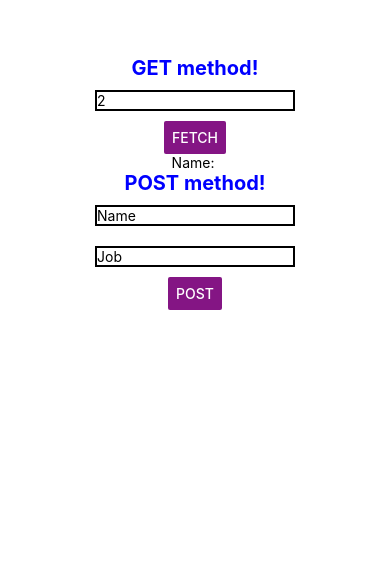
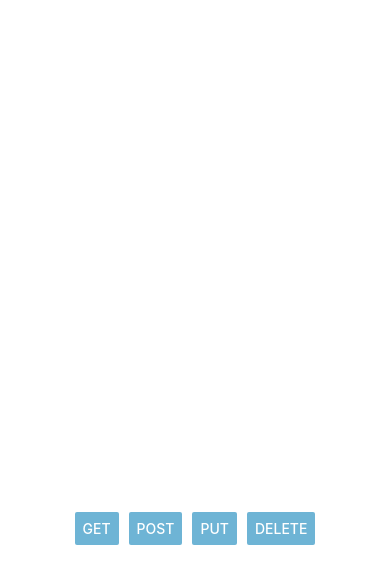
Before and after one commit to chiranjeev13/AndroidClub, a React Native app: screen / in a window 390 px wide. Shown: the part 239-822 px from the top of the page. Built offline with nearby package versions, Linux system fonts and the light colour scheme.

Commit message:
ADDED: PUT and DELETE

```diff
--- a/App.js
+++ b/App.js
@@ -7,6 +7,7 @@ import {
   Button,
   TextInput,
   ToastAndroid,
+  KeyboardAvoidingView,
 } from "react-native";
 
 export default function App() {
@@ -15,7 +16,9 @@ export default function App() {
   const [name, setName] = useState("");
   const [job, setJob] = useState("");
 
-  const fetchTodo = () => {
+  const [showMethod, setShowMethod] = useState(null);
+
+  const fetchUser = () => {
     fetch(`https://reqres.in/api/users/${id}`)
       .then((response) => response.json())
       .then((json) =>
@@ -23,7 +26,7 @@ export default function App() {
       );
   };
 
-  const postTodo = () => {
+  const AddUser = () => {
     fetch("https://reqres.in/api/users", {
       method: "POST",
       body: {
@@ -43,8 +46,37 @@ export default function App() {
       });
   };
 
+  const UpdateUser = () => {
+    fetch("https://reqres.in/api/users/" + id, {
+      method: "PUT",
+      body: {
+        name: name,
+        job: job,
+      },
+      headers: {
+        "Content-type": "application/json; charset=UTF-8",
+      },
+    })
+      .then((response) => response.json())
+      .then((json) => {
+        console.log(json);
+        ToastAndroid.show("Updated object", ToastAndroid.SHORT);
+      });
+  };
+
+  const DeleteUser = () => {
+    fetch("https://reqres.in/api/users/" + id, {
+      method: "DELETE",
+    }).then((response) => {
+      console.log(response);
+      ToastAndroid.show("Deleted object", ToastAndroid.SHORT);
+    });
+  };
+
   return (
     <View style={styles.container}>
+      {showMethod === "GET" && (
+        <View style={styles.methodContainer}>
           <Text style={styles.header}>GET method!</Text>
           <TextInput
             placeholder="ID"
@@ -52,8 +84,17 @@ export default function App() {
             value={id}
             onChangeText={setID}
           />
-      <Button title="Fetch" onPress={fetchTodo} color="#841584" />
+          <Button
+            title="Fetch"
+            style={styles.button}
+            onPress={fetchUser}
+            color="#6EB4D5"
+          />
           <Text>Name: {getName}</Text>
+        </View>
+      )}
+      {showMethod === "POST" && (
+        <View style={styles.methodContainer}>
           <Text style={styles.header}>POST method!</Text>
           <TextInput
             placeholder="Name"
@@ -67,7 +108,90 @@ export default function App() {
             value={job}
             onChangeText={setJob}
           />
-      <Button title="Post" onPress={postTodo} color="#841584" />
+          <Button
+            title="Post"
+            style={styles.button}
+            onPress={AddUser}
+            color="#6EB4D5"
+          />
+        </View>
+      )}
+
+      {showMethod === "PUT" && (
+        <View style={styles.methodContainer}>
+          <Text style={styles.header}>PUT method!</Text>
+          <TextInput
+            placeholder="Id"
+            style={styles.input}
+            value={id}
+            onChangeText={setID}
+          />
+          <TextInput
+            placeholder="Name"
+            style={styles.input}
+            value={name}
+            onChangeText={setName}
+          />
+          <TextInput
+            placeholder="Job"
+            style={styles.input}
+            value={job}
+            onChangeText={setJob}
+          />
+          <Button
+            title="Post"
+            style={styles.button}
+            onPress={UpdateUser}
+            color="#6EB4D5"
+          />
+        </View>
+      )}
+      {showMethod === "DELETE" && (
+        <View style={styles.methodContainer}>
+          <Text style={styles.header}>DELETE method!</Text>
+          <TextInput
+            placeholder="Id"
+            style={styles.input}
+            value={id}
+            onChangeText={setID}
+          />
+          <Button
+            title="Post"
+            style={styles.button}
+            onPress={DeleteUser}
+            color="#6EB4D5"
+          />
+        </View>
+      )}
+      <View style={styles.optionsButton}>
+        <Button
+          title="GET"
+          style={styles.button}
+          onPress={() => setShowMethod("GET")}
+          color="#6EB4D5"
+        />
+
+        <Button
+          title="POST"
+          style={styles.button}
+          onPress={() => setShowMethod("POST")}
+          color="#6EB4D5"
+        />
+
+        <Button
+          title="PUT"
+          style={styles.button}
+          onPress={() => setShowMethod("PUT")}
+          color="#6EB4D5"
+        />
+
+        <Button
+          title="DELETE"
+          style={styles.button}
+          onPress={() => setShowMethod("DELETE")}
+          color="#6EB4D5"
+        />
+      </View>
       <StatusBar style="auto" />
     </View>
   );
@@ -75,9 +199,9 @@ export default function App() {
 
 const styles = StyleSheet.create({
   header: {
-    fontSize: 20,
+    fontSize: 40,
     fontWeight: "bold",
-    color: "blue",
+    color: "#335EA1",
   },
   container: {
     flex: 1,
@@ -86,13 +210,26 @@ const styles = StyleSheet.create({
     justifyContent: "center",
   },
   button: {
-    margin: 10,
+    height: 40,
   },
   input: {
     borderWidth: 2,
-    width: 200,
+    width: 300,
     margin: 10,
     borderStyle: "solid",
     borderColor: "black",
+    fontSize: 20,
+    padding: 10,
+  },
+
+  optionsButton: {
+    flexDirection: "row",
+    gap: 10,
+    position: "absolute",
+    bottom: 60,
+  },
+  methodContainer: {
+    position: "absolute",
+    top: 70,
   },
 });
```
Also changed, not shown: 1 other file (tests, documents, lock files or other folders). Lines whose indentation alone changed are shown as unchanged.
